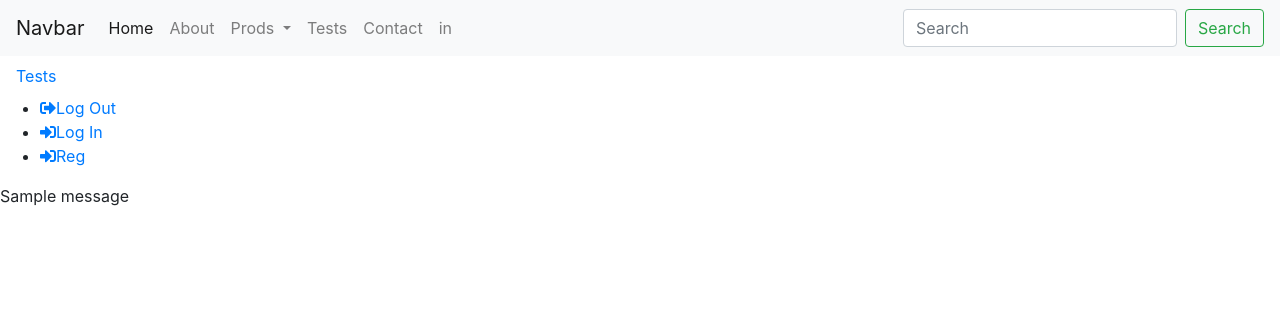
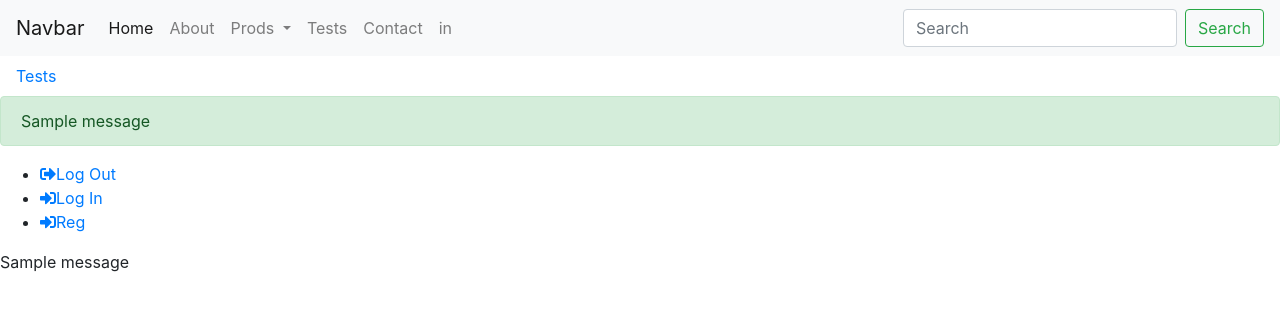
Before and after one commit to brianscan14/XYfitness, a Django app: a page that uses templates/base.html in a window 1280 px wide. Shown: the top 316 px of the page. Run offline with Django 3.2, Linux system fonts and the light colour scheme; tables that the repository leaves empty hold one stand-in row (values such as "Sample post"); one stand-in notice (Sample message) is shown; some libraries are stand-ins or nearby versions.

Commit message:
adding div for messages to appear in

```diff
--- a/templates/base.html
+++ b/templates/base.html
@@ -17,7 +17,16 @@
 
 <body>
 
+    {% if messages %}
+        <div class="alert alert-success">
+            <div class="messages">
+                {% for message in messages %}
+                    {{ message }}
+                {% endfor %}
+            </div>
 
+        </div>
+    {% endif %}
 
 {% block content %}
 {% endblock %}
```
